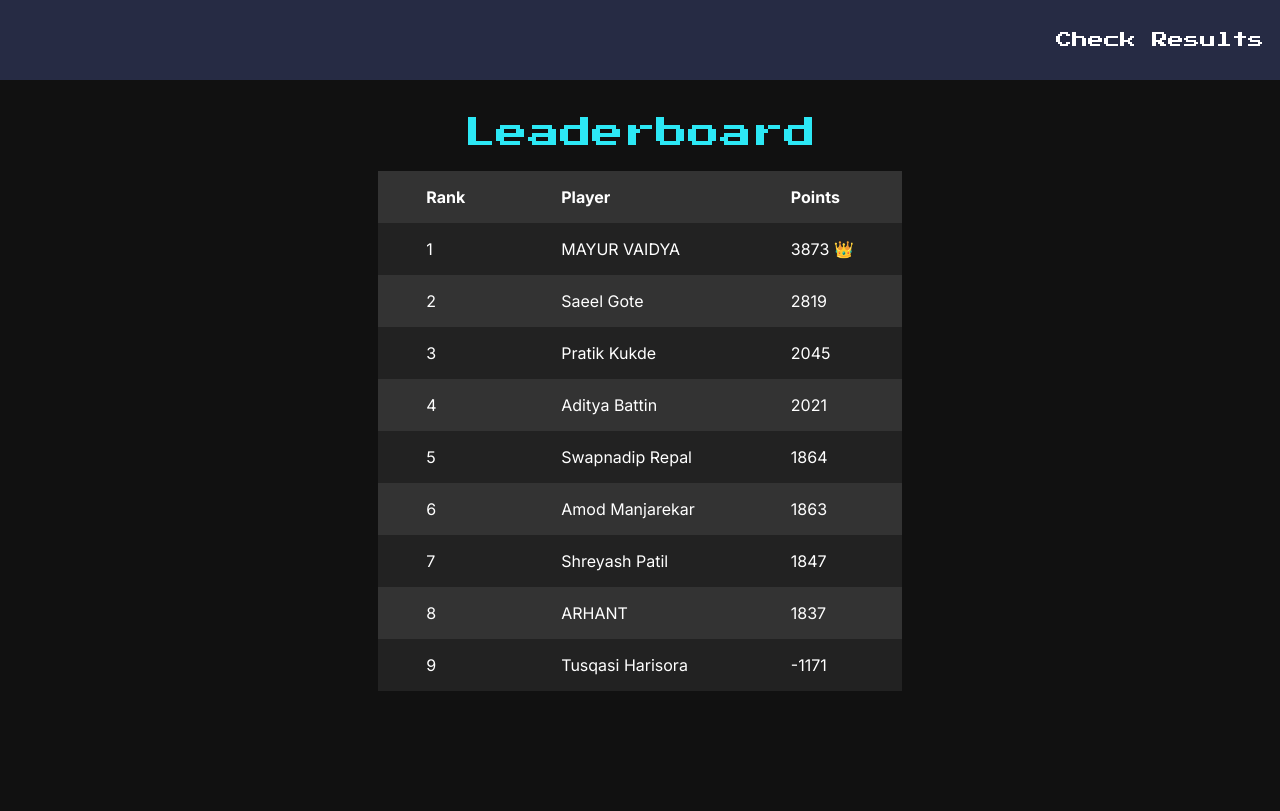
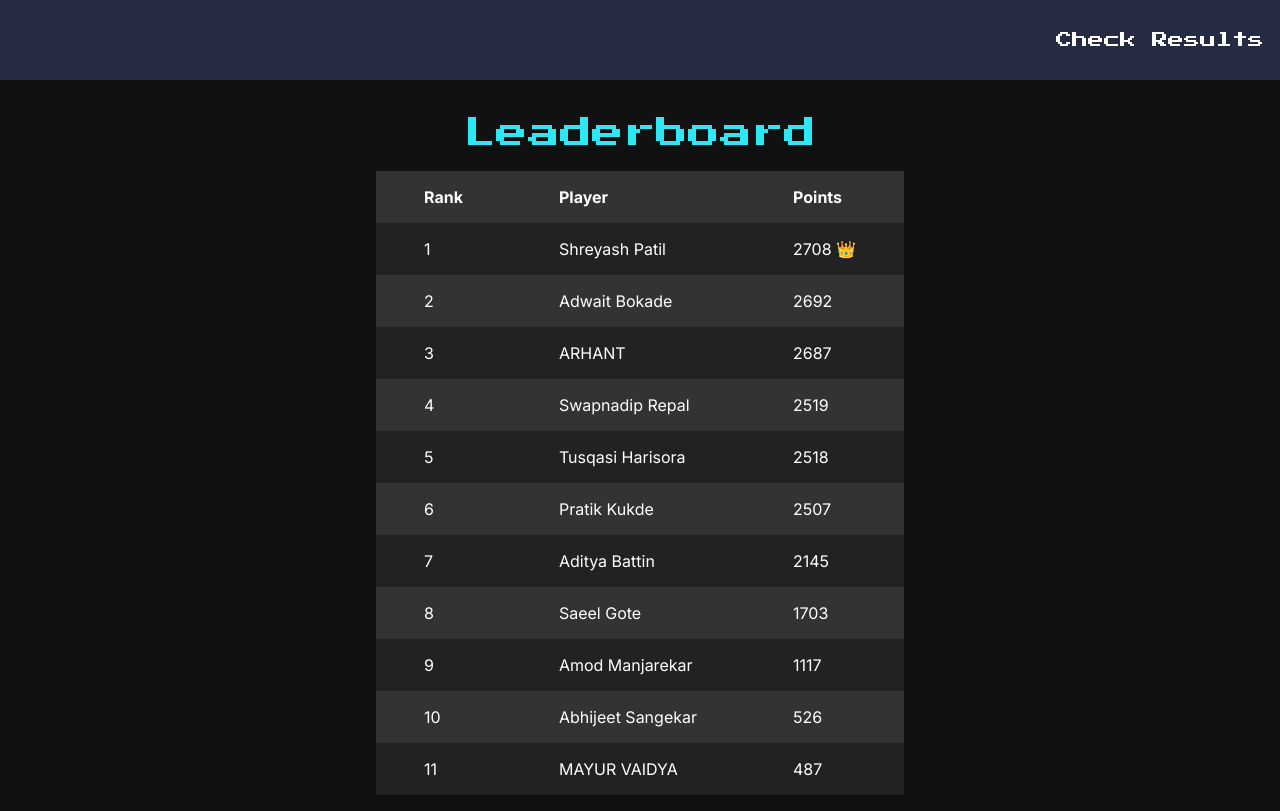
Before and after one commit to amodmanjarekar/JIT_platform, a Next.js app: page /leaderboard in a window 1280 px wide. Built offline with nearby package versions, Linux system fonts and the light colour scheme.

Commit message:
update leaderboard

```diff
--- a/app/leaderboard/page.js
+++ b/app/leaderboard/page.js
@@ -16,48 +16,58 @@ function Leaderboard() {
             </tr>
             <tr>
               <td>1</td>
-              <td>MAYUR VAIDYA</td>
-              <td>3873 👑</td>
+              <td>Shreyash Patil</td>
+              <td>2708 👑</td>
             </tr>
             <tr>
               <td>2</td>
-              <td>Saeel Gote</td>
-              <td>2819</td>
+              <td>Adwait Bokade</td>
+              <td>2692</td>
             </tr>
             <tr>
               <td>3</td>
-              <td>Pratik Kukde</td>
-              <td>2045</td>
+              <td>ARHANT</td>
+              <td>2687</td>
             </tr>
             <tr>
               <td>4</td>
-              <td>Aditya Battin</td>
-              <td>2021</td>
+              <td>Swapnadip Repal</td>
+              <td>2519</td>
             </tr>
             <tr>
               <td>5</td>
-              <td>Swapnadip Repal</td>
-              <td>1864</td>
+              <td>Tusqasi Harisora</td>
+              <td>2518</td>
             </tr>
             <tr>
               <td>6</td>
-              <td>Amod Manjarekar</td>
-              <td>1863</td>
+              <td>Pratik Kukde</td>
+              <td>2507</td>
             </tr>
             <tr>
               <td>7</td>
-              <td>Shreyash Patil</td>
-              <td>1847</td>
+              <td>Aditya Battin</td>
+              <td>2145</td>
             </tr>
             <tr>
               <td>8</td>
-              <td>ARHANT</td>
-              <td>1837</td>
+              <td>Saeel Gote</td>
+              <td>1703</td>
             </tr>
             <tr>
               <td>9</td>
-              <td>Tusqasi Harisora</td>
-              <td>-1171</td>
+              <td>Amod Manjarekar</td>
+              <td>1117</td>
+            </tr>
+            <tr>
+              <td>10</td>
+              <td>Abhijeet Sangekar</td>
+              <td>526</td>
+            </tr>
+            <tr>
+              <td>11</td>
+              <td>MAYUR VAIDYA</td>
+              <td>487</td>
             </tr>
           </tbody>
         </table>
```
